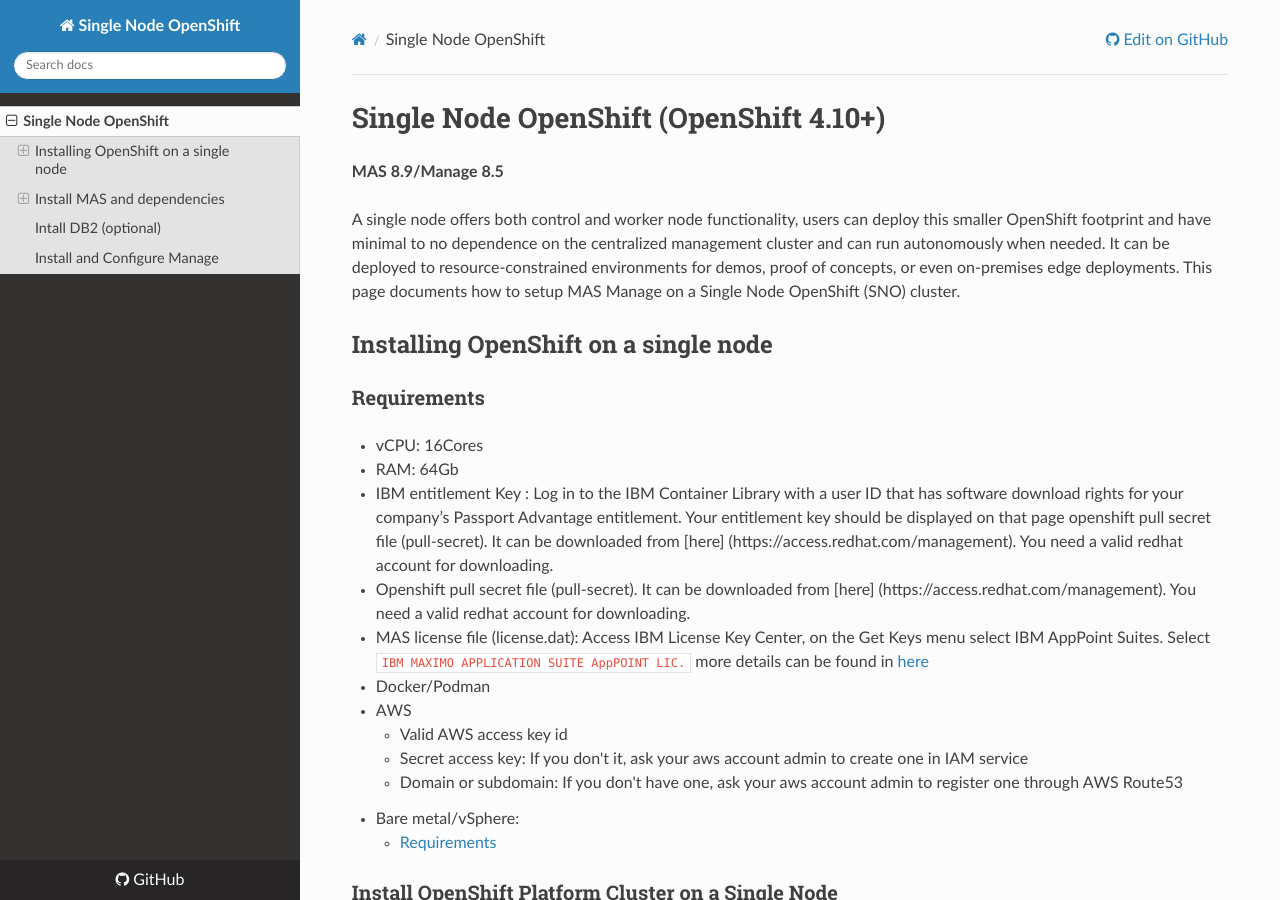
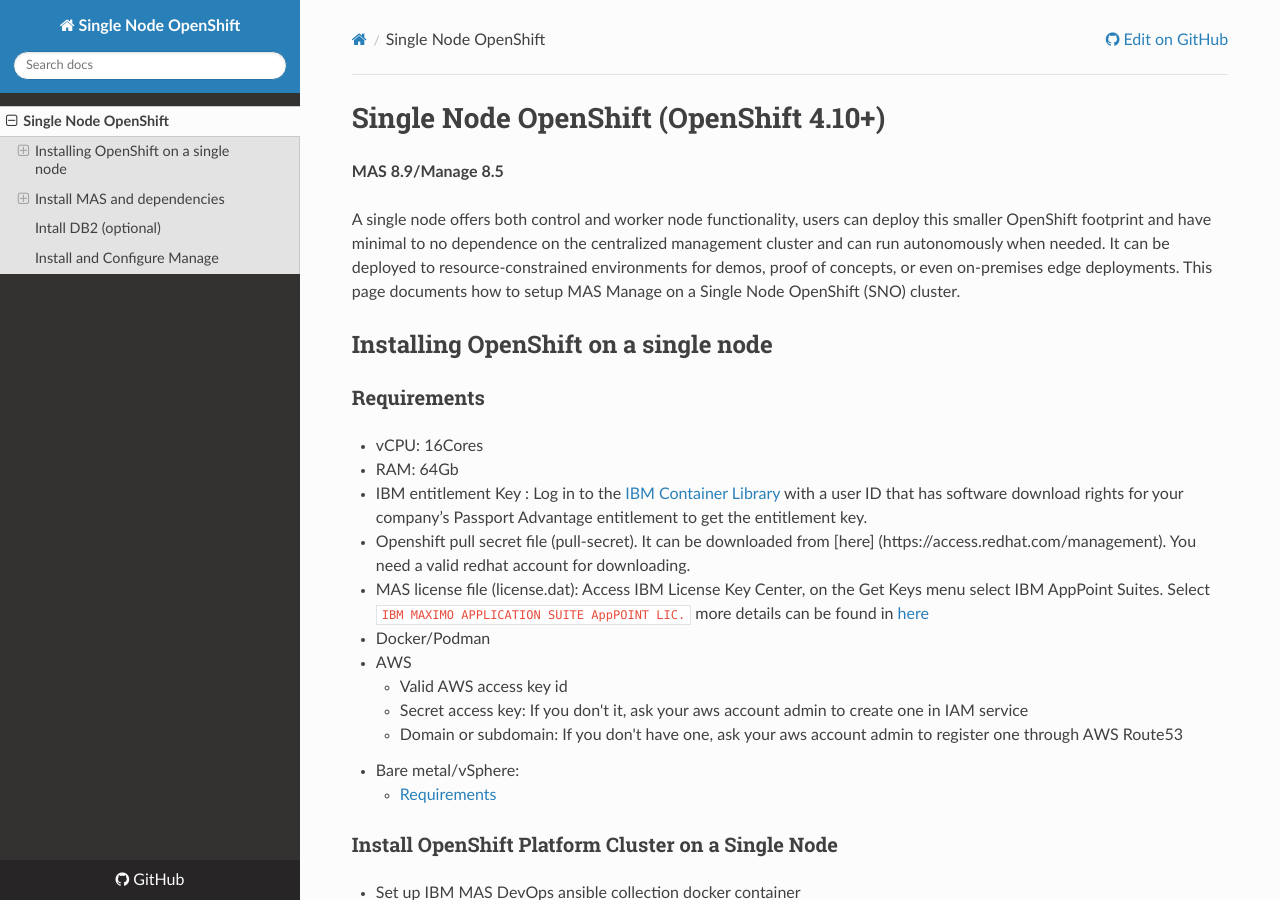
Before and after one commit to ibm-mas-manage/sno, an MkDocs documentation site: the page built from docs/index.md, in a window 1280 px wide and 900 px high. Built offline with MkDocs 1.6.1, drawn with Linux system fonts in a browser that asks for light colours; nearby versions of some CDN libraries.

Commit message:
Update index.md

```diff
--- a/docs/index.md
+++ b/docs/index.md
@@ -9,8 +9,7 @@
 ### Requirements
 - vCPU: 16Cores
 - RAM: 64Gb
-- IBM entitlement Key : Log in to the IBM Container Library with a user ID that has software download rights for your company’s Passport Advantage entitlement. Your entitlement key should be displayed on that page
-openshift pull secret file (pull-secret). It can be downloaded from [here] (https://access.redhat.com/management). You need a valid redhat account for downloading.
+- IBM entitlement Key : Log in to the [IBM Container Library](https://myibm.ibm.com/products-services/containerlibrary) with a user ID that has software download rights for your company’s Passport Advantage entitlement to get the entitlement key.
 - Openshift pull secret file (pull-secret). It can be downloaded from [here] (https://access.redhat.com/management). You need a valid redhat account for downloading.
 - MAS license file (license.dat): Access IBM License Key Center, on the Get Keys menu select IBM AppPoint Suites. Select `IBM MAXIMO APPLICATION SUITE AppPOINT LIC.`  more details can be found in [here](https://ibm-mas.github.io/ansible-devops/playbooks/oneclick-core/#2-mas-license-file)
 - Docker/Podman
```
